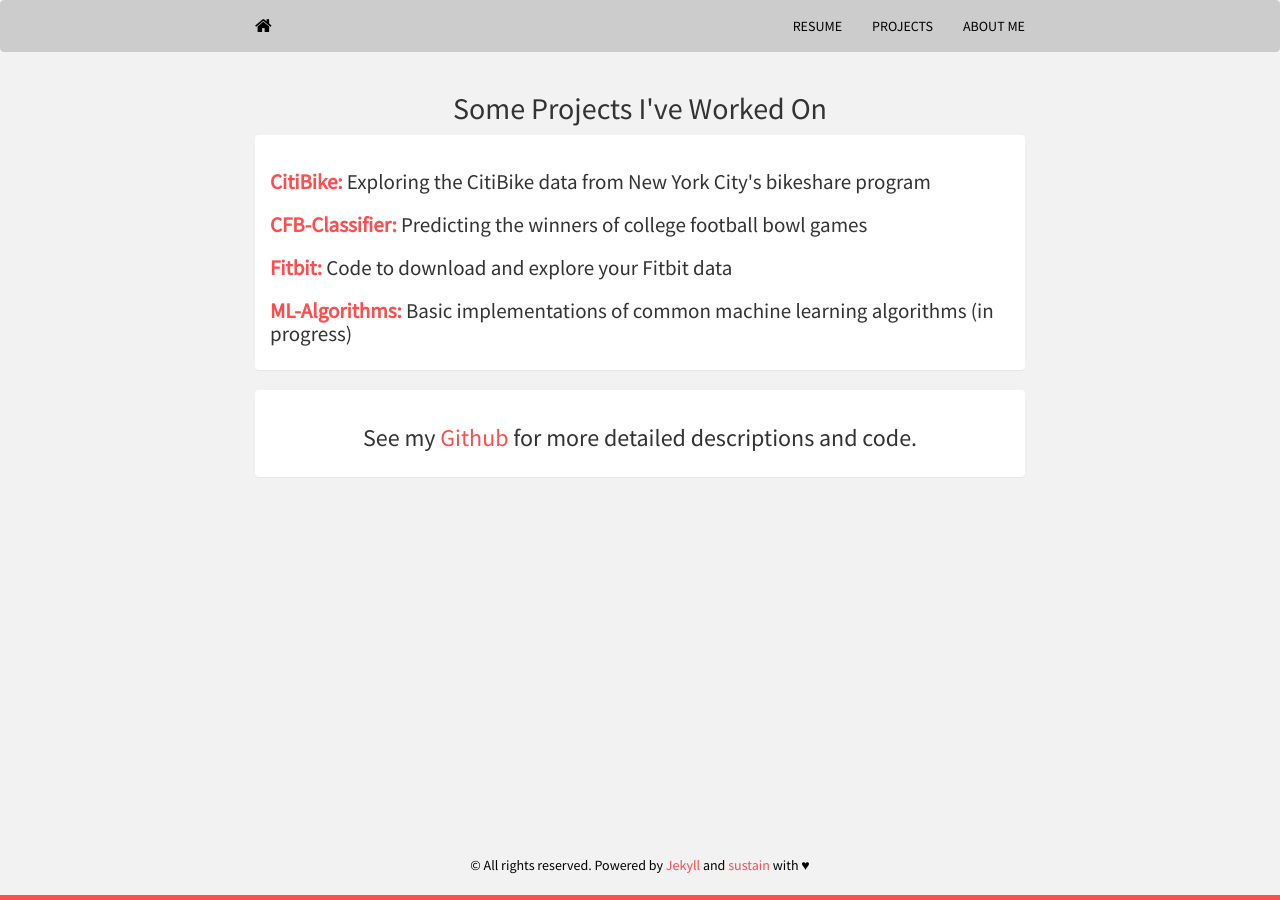
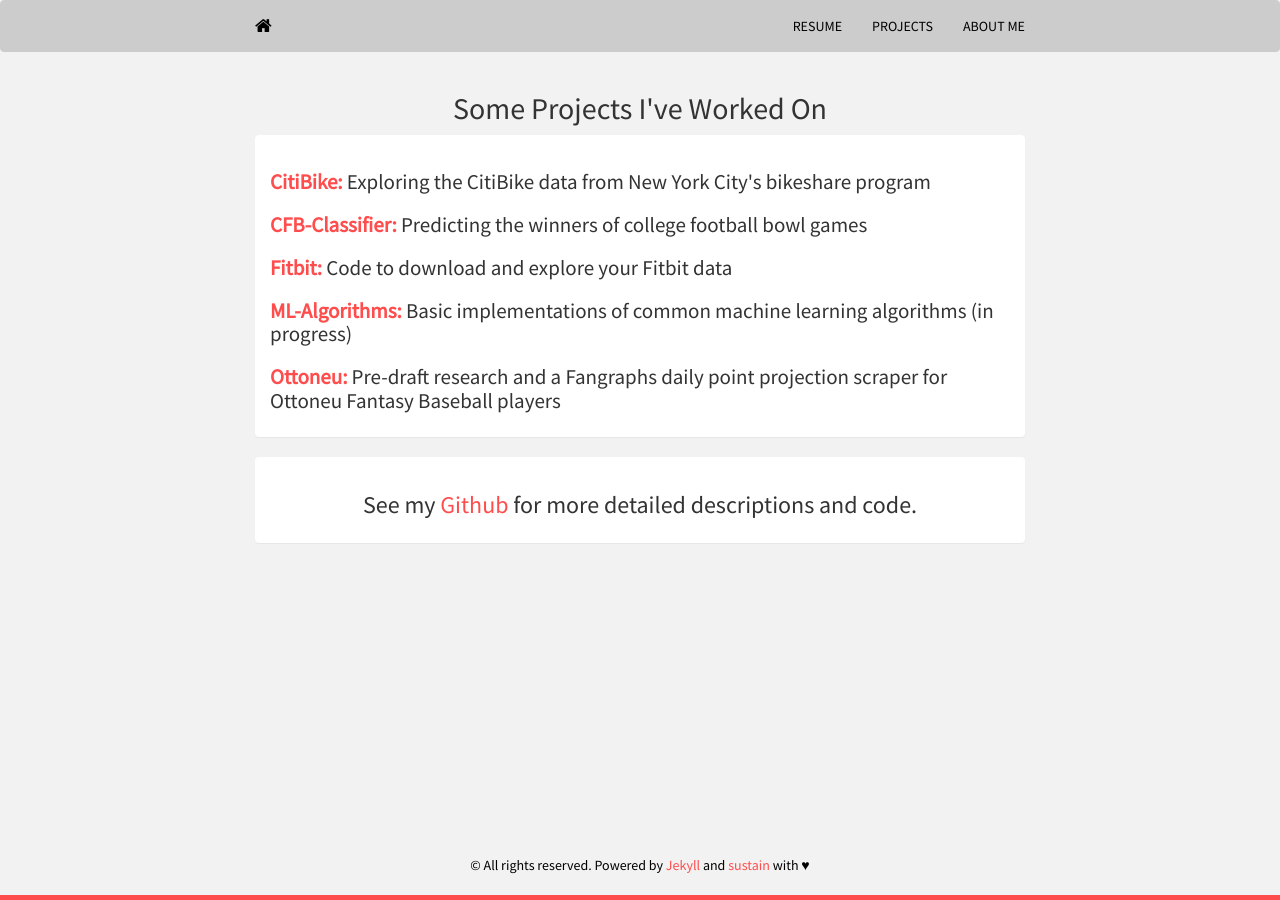
Before and after one commit to mrkaye97/mrkaye97.github.io, a Jekyll site: the page built from projects.html, in a window 1280 px wide. Built offline with Jekyll 4.4.1, drawn with Linux system fonts in a browser that asks for light colours; nearby versions of some CDN libraries.

Commit message:
Update projects.html

```diff
--- a/projects.html
+++ b/projects.html
@@ -24,6 +24,7 @@
     			<h2 style='font-size:150%; text-align:left;'><b><a href='https://github.com/mrkaye97/CFB-Classifier'>CFB-Classifier:</a></b> Predicting the winners of college football bowl games</h2>
     			<h2 style='font-size:150%; text-align:left;'><b><a href='https://mrkaye97.github.io/Fitbit/'>Fitbit:</a></b> Code to download and explore your Fitbit data</h2>
     			<h2 style='font-size:150%; text-align:left;'><b><a href='https://github.com/mrkaye97/ML-Algorithms'>ML-Algorithms:</a></b> Basic implementations of common machine learning algorithms (in progress)</h2>
+    			<h2 style='font-size:150%; text-align:left;'><b><a href='https://github.com/mrkaye97/Ottoneu'>Ottoneu:</a></b> Pre-draft research and a Fangraphs daily point projection scraper for Ottoneu Fantasy Baseball players</h2>
 		  </div>
 		</div>
 	</div>
```
